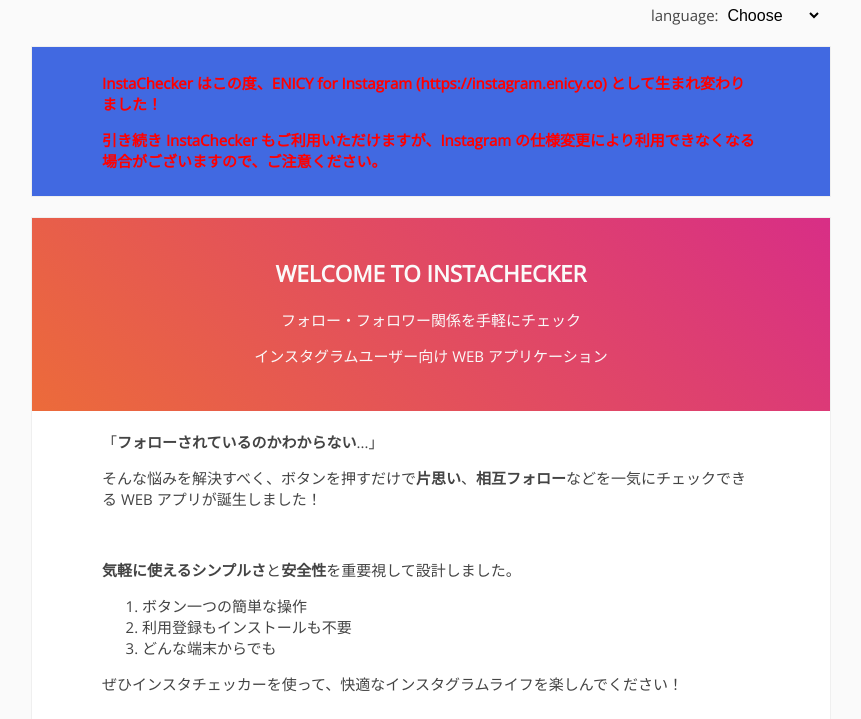
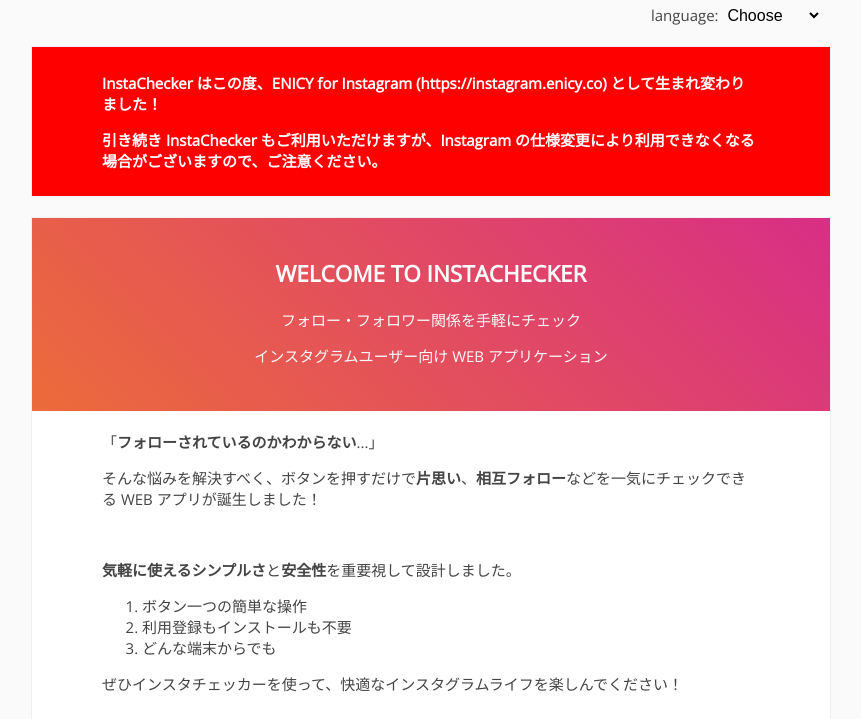
Before and after one commit to mktia/instachecker, a Flask app: page / in a window 1280 px wide. Shown: the part 58-777 px from the top of the page, without its empty margins (209-1070 px from the left). Run offline with Flask 2, Linux system fonts and the light colour scheme; some libraries are stand-ins or nearby versions.

Commit message:
box css2

```diff
--- a/templates/index.html
+++ b/templates/index.html
@@ -27,7 +27,7 @@
         </div>
 {% endblock lang %}
 {% block content %}
-        <section style="background-color: #4169e1; color: #f00; font-weight: bold;">
+        <section style="background-color: #f00; color: #fff; font-weight: bold;">
           <p>InstaChecker はこの度、ENICY for Instagram (https://instagram.enicy.co) として生まれ変わりました！</p>
           <p>引き続き InstaChecker もご利用いただけますが、Instagram の仕様変更により利用できなくなる場合がございますので、ご注意ください。</p>
         </section>
```
